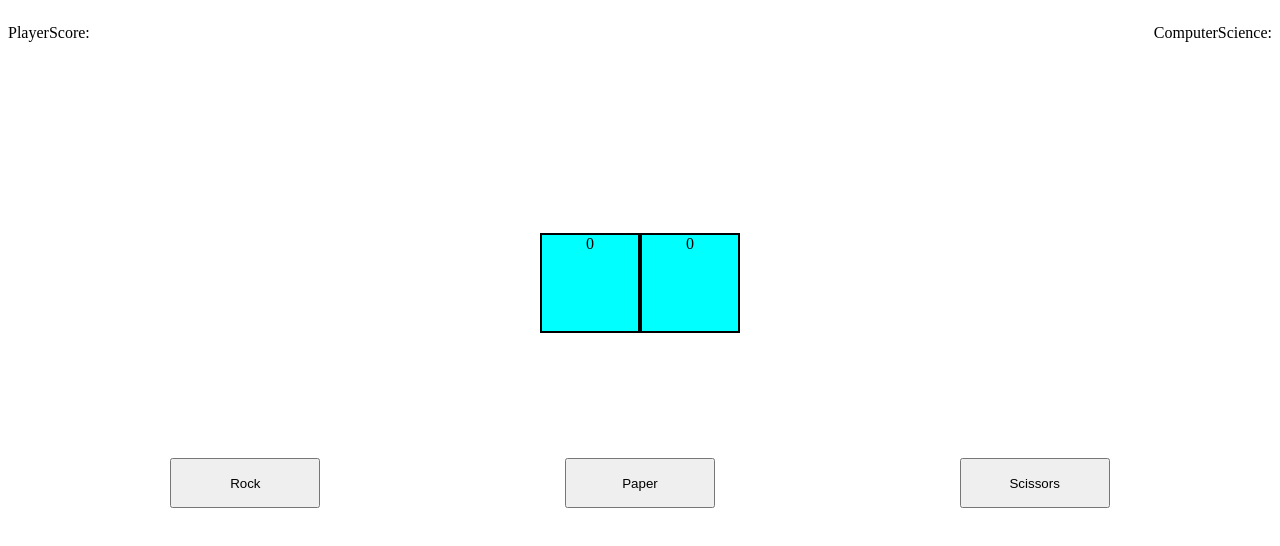
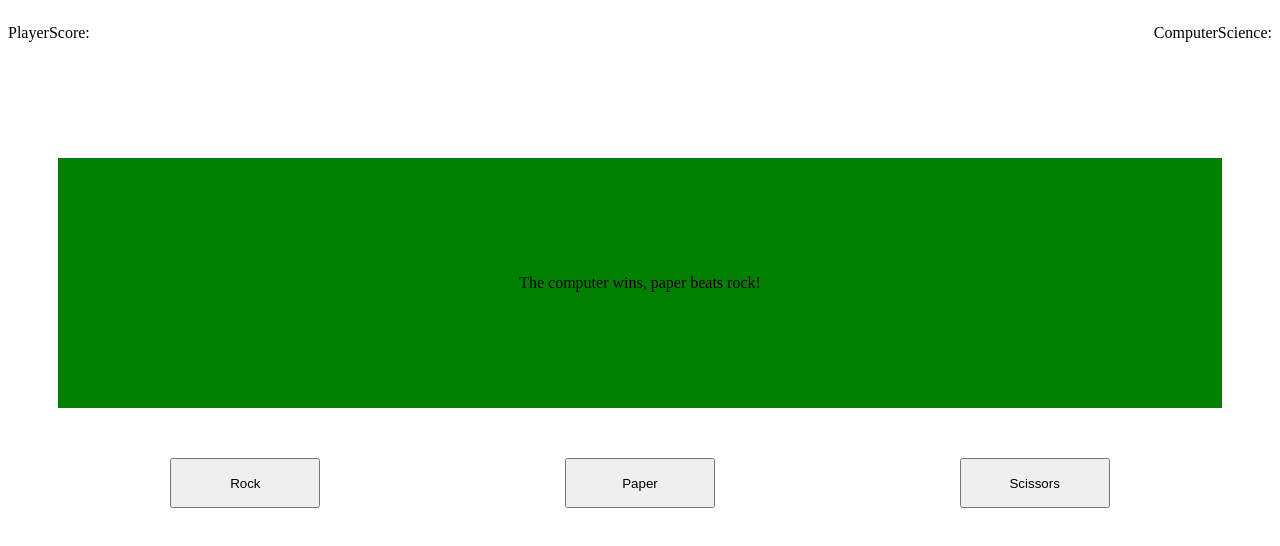
Before and after one commit to WillMay09/RockPaperScissors, a plain HTML site: page index.html in a window 1280 px wide. Both pictures are taken after a click on the button "Rock". Drawn offline with Linux system fonts and the light colour scheme.

Commit message:
Updated check win to display who wins, organized getComputerInput
Having the winner displayed on the screen is key to communicating to the user.  Having organized functions is also important for readability

```diff
--- a/index.html
+++ b/index.html
@@ -13,12 +13,8 @@
 
     </div>
     <div class = "outPutContent">
-        <div class="userOutput">
-            0
-        </div>
-        <div class="computerOutput">
-            0
-        </div>
+        hello
+
     </div>
 
     <div class ="user-content">
--- a/rockPaperScissors.js
+++ b/rockPaperScissors.js
@@ -28,6 +28,7 @@ buttons.forEach((button) => {
 
 });
 
+//randomly selects computer input, calls convertComputerInput
 function getComputerInput(computerInput){
 
     computerInput = Math.floor(Math.random()*3)+1;
@@ -39,7 +40,7 @@ function getComputerInput(computerInput){
 
 
 
-
+//converts number of computer input to a string
 function convertComputerInput(computerInput){
 
     switch(computerInput){
@@ -68,35 +69,46 @@ function convertComputerInput(computerInput){
 ///rock=1, paper=2, scissors=3
 function checkWin(userInput, computerInput){
 
+    let outPutContent = document.querySelector(".outPutContent");
+
     if(userInput===computerInput){
 
-        console.log("It is a draw")
+        outPutContent.innerText = "It's a draw!";
 
     }else if(userInput==="rock" && computerInput==="scissors"){
 
-        console.log("The user wins, rock beats scissors!");
+        outPutContent.innerText = "The user wins, rock beats scissors!";
 
     }else if(userInput==="scissors" && computerInput==="paper"){
 
-        console.log("The user wins, scissors beats paper!");
+
+        outPutContent.innerText= "The user wins, scissors beats paper!";
 
     }else if(userInput==="paper" && computerInput==="rock"){
 
+        outPutContent.innerText = "The user wins, paper beats rock!";
+
     }else if(computerInput==="rock" && userInput==="scissors"){
 
-        console.log("The computer wins, rock beats scissors!");
+        outPutContent.innerText = "The computer wins, rock beats scissors!";
 
     }else if(computerInput==="paper" && userInput==="rock"){
 
-        console.log("The computer wins, paper beats rock!")
+        outPutContent.innerText = "The computer wins, paper beats rock!";
 
     }else if(computerInput==="scissors" && userInput==="paper"){
 
 
-        console.log("The computer wins, scissors beats paper");
+        outPutContent.innerText = "The computer wins, scissors beats paper";
     }
 
 }
+
+
+
+
+
+
 
 function playGame(userInput, computerInput){
 
--- a/style.css
+++ b/style.css
@@ -14,7 +14,8 @@ height:100px
 
 
 .outPutContent{
-
+background-color: green;
+color: black;
 display: flex;
 justify-content: center;
 align-items: center;
@@ -22,17 +23,6 @@ height:250px;
 margin:50px;
 }
 
-.userOutput,
-.computerOutput{
-
-text-align: center;
-background-color: aqua;
-border: 2px solid black;
-height:100px;
-width:100px;
-
-
-}
 
 .user-content{
 margin: 40px;
```
